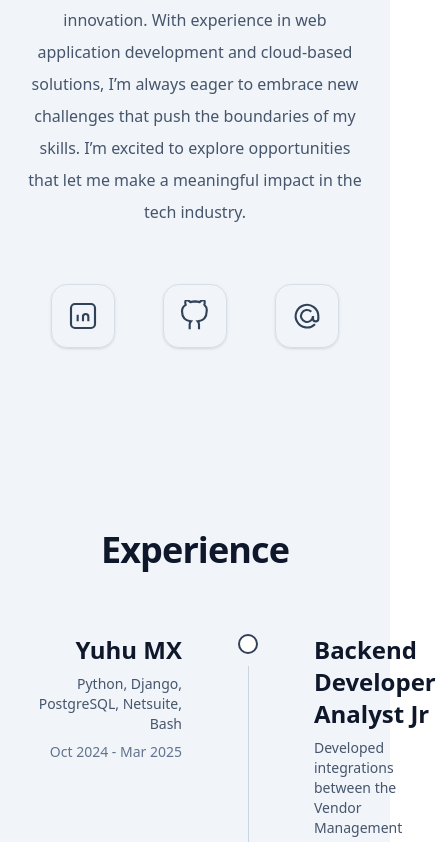
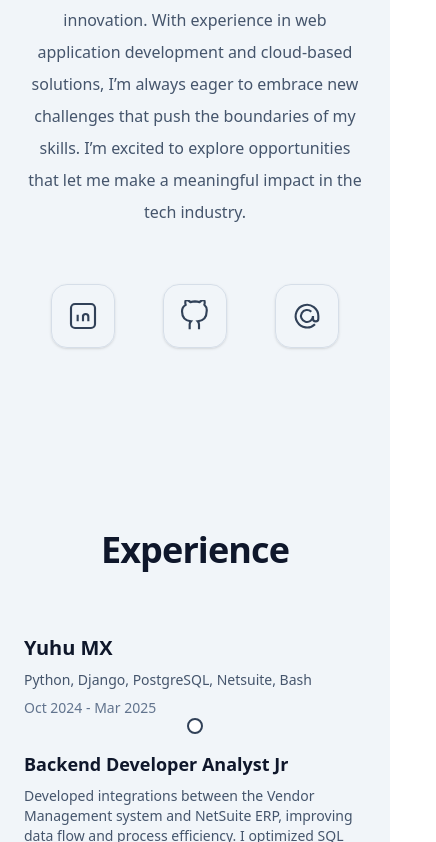
Before and after one commit to JesusAlayonD/portfolio, a React (Vite) app: page / in a window 390 px wide. Shown: the part 1158-2000 px from the top of the page, 436 px wide, since content can reach past the window. Built offline with nearby package versions, Linux system fonts and the light colour scheme.

Commit message:
Responsive experience

```diff
--- a/src/components/Experience.jsx
+++ b/src/components/Experience.jsx
@@ -5,36 +5,41 @@ export default function Experience() {
             company: "Yuhu MX",
             period: "Oct 2024 - Mar 2025",
             role: "Backend Developer Analyst Jr",
-            description: "Developed integrations between the Vendor Management system and NetSuite ERP, improving data flow and process efficiency. I optimized SQL queries and data handling, and streamlined API integrations to ensure smooth communication between frontend and backend systems.",
-            extra: "Python, Django, PostgreSQL, Netsuite, Bash"
+            description:
+                "Developed integrations between the Vendor Management system and NetSuite ERP, improving data flow and process efficiency. I optimized SQL queries and data handling, and streamlined API integrations to ensure smooth communication between frontend and backend systems.",
+            extra: "Python, Django, PostgreSQL, Netsuite, Bash",
         },
         {
-            company: "Project - Data Acquisition and Transmission System for Oil Facilities, using LoRaWAN and BLE",
+            company:
+                "Project - Data Acquisition and Transmission System for Oil Facilities, using LoRaWAN and BLE",
             period: "Jan 2024 - Sep 2024",
             role: "Cloud Engineer",
-            description: "Participated in the development of a sensor-based system for detecting temperature, humidity, pressure, and gas. Configured and orchestrated the cloud environment using AWS and Docker, integrating ChirpStack for sensor communication and Grafana for interactive data visualization.",
-            extra: "IOT, LoRaWAN, BLE, AWS, Docker, Grafana, InfluxDB, Linux"
+            description:
+                "Participated in the development of a sensor-based system for detecting temperature, humidity, pressure, and gas. Configured and orchestrated the cloud environment using AWS and Docker, integrating ChirpStack for sensor communication and Grafana for interactive data visualization.",
+            extra: "IOT, LoRaWAN, BLE, AWS, Docker, Grafana, InfluxDB, Linux",
         },
         {
             company: "Caribbean Digital Group",
             period: "Mar 2021 - Jan 2023",
             role: "Backend Developer Jr",
-            description: "Analyzed technical solutions to align with customer requirements and developed scalable, maintainable code to ensure long-term software stability. Collaborated with management and development partners on application design and project progress, while working on multiple projects with Python, Flask, Node.js, and React.",
-            extra: "Python, Flask, React, MongoDB, NodeJS, Express, PostgreSQL, Linux"
+            description:
+                "Analyzed technical solutions to align with customer requirements and developed scalable, maintainable code to ensure long-term software stability. Collaborated with management and development partners on application design and project progress, while working on multiple projects with Python, Flask, Node.js, and React.",
+            extra: "Python, Flask, React, MongoDB, NodeJS, Express, PostgreSQL, Linux",
         },
         {
             company: "Gignet",
             period: "May 2021 - Jun 2022",
             role: "Backend Developer Jr",
-            description: "Designed and implemented backend architecture with Python and Flask to build a scalable, efficient data processing system. Developed RESTful APIs enabling seamless integration between IoT devices, Odoo ERP, and cloud infrastructure. Established reliable connections for financial transactions in cloud environments and built APIs and data clients to support smooth data consumption.",
-            extra: "Python, Flask, PostgreSQL, Odoo"
+            description:
+                "Designed and implemented backend architecture with Python and Flask to build a scalable, efficient data processing system. Developed RESTful APIs enabling seamless integration between IoT devices, Odoo ERP, and cloud infrastructure. Established reliable connections for financial transactions in cloud environments and built APIs and data clients to support smooth data consumption.",
+            extra: "Python, Flask, PostgreSQL, Odoo",
         },
     ];
 
     return (
         <section
             id="experience"
-            className="relative min-h-screen flex flex-col items-center justify-center px-6"
+            className="relative min-h-screen flex flex-col items-center justify-center px-6 mb-16 md:mb-0"
         >
             {/* Title */}
             <h2 className="text-4xl sm:text-5xl md:text-6xl font-extrabold tracking-tight text-slate-900 dark:text-slate-100 text-center">
@@ -42,31 +47,37 @@ export default function Experience() {
             </h2>
 
             {/* Timeline */}
-            <div className="mt-16 w-full max-w-5xl grid grid-cols-[1fr_auto_1fr] gap-8">
+            <div className="mt-16 w-full max-w-5xl flex flex-col gap-12">
                 {experiences.map((exp, i) => (
-                    <div key={i} className="contents">
-                        {/* Left */}
-                        <div className="text-right pr-6">
-                            <h3 className="text-2xl font-semibold text-slate-900 dark:text-white">
+                    <div key={i} className="relative flex flex-col md:grid md:grid-cols-[1fr_auto_1fr] md:gap-8">
+                        {/* Left (company + extra) */}
+                        <div className="text-left md:text-right md:pr-6">
+                            <h3 className="text-xl md:text-2xl font-semibold text-slate-900 dark:text-white">
                                 {exp.company}
                             </h3>
-                            {exp.extra ? (
-                                <p className="mt-2 text-sm text-slate-600 dark:text-slate-400">{exp.extra}</p>
-                            ) : null}
-                            <p className="mt-2 text-sm text-slate-500 dark:text-slate-400">{exp.period}</p>
+                            {exp.extra && (
+                                <p className="mt-2 text-sm text-slate-600 dark:text-slate-400">
+                                    {exp.extra}
+                                </p>
+                            )}
+                            <p className="mt-2 text-sm text-slate-500 dark:text-slate-400">
+                                {exp.period}
+                            </p>
                         </div>
 
                         {/* Middle (line + dot) */}
-                        <div className="relative flex flex-col items-center">
+                        <div className="relative flex justify-center md:flex-col items-center md:items-center">
+                            {/* line */}
                             {i < experiences.length - 1 && (
-                                <span className="absolute top-8 bottom-0 w-px bg-slate-300 dark:bg-slate-700" />
+                                <span className="absolute md:top-8 md:bottom-0 md:left-1/2 md:-translate-x-1/2 w-px md:w-px h-full md:h-auto bg-slate-300 dark:bg-slate-700" />
                             )}
-                            <span className="z-10 w-5 h-5 rounded-full border-2 border-slate-700 dark:border-slate-200 bg-white dark:bg-slate-900" />
+                            {/* dot */}
+                            <span className="z-10 w-4 h-4 rounded-full border-2 border-slate-700 dark:border-slate-200 bg-white dark:bg-slate-900" />
                         </div>
 
-                        {/* Right */}
-                        <div className="pl-6">
-                            <h4 className="text-2xl font-semibold text-slate-900 dark:text-white">
+                        {/* Right (role + description) */}
+                        <div className="mt-4 md:mt-0 md:pl-6">
+                            <h4 className="text-lg md:text-2xl font-semibold text-slate-900 dark:text-white">
                                 {exp.role}
                             </h4>
                             <p className="mt-2 text-sm text-slate-600 dark:text-slate-400">
@@ -76,29 +87,6 @@ export default function Experience() {
                     </div>
                 ))}
             </div>
-
-            {/* Responsive (columna única en móviles) */}
-            <div className="mt-12 w-full max-w-3xl md:hidden">
-                {experiences.map((exp, i) => (
-                    <div key={`m-${i}`} className="relative pl-8 pb-10">
-                        {/* vertical line */}
-                        {i < experiences.length - 1 && (
-                            <span className="absolute left-3 top-3 bottom-0 w-px bg-slate-300 dark:bg-slate-700" />
-                        )}
-                        {/* dot */}
-                        <span className="absolute left-1.5 top-2 w-4 h-4 rounded-full border-2 border-slate-700 dark:border-slate-200 bg-white dark:bg-slate-900" />
-                        <h3 className="text-lg font-semibold text-slate-900 dark:text-white">{exp.company}</h3>
-                        {exp.extra ? (
-                            <p className="mt-1 text-sm text-slate-600 dark:text-slate-400">{exp.extra}</p>
-                        ) : null}
-                        <p className="mt-1 text-xs text-slate-500 dark:text-slate-400">{exp.period}</p>
-                        <h4 className="mt-3 text-base font-semibold text-slate-900 dark:text-white">
-                            {exp.role}
-                        </h4>
-                        <p className="mt-1 text-sm text-slate-600 dark:text-slate-400">{exp.description}</p>
-                    </div>
-                ))}
-            </div>
         </section>
     );
 }
--- a/src/components/Navbar.jsx
+++ b/src/components/Navbar.jsx
@@ -19,7 +19,7 @@ export default function Navbar({ darkmode, setDarkmode }) {
                 <div
                     className="
             absolute inset-0
-            backdrop-blur-xl
+            md:backdrop-blur-xl
           "
                 />
 
```
